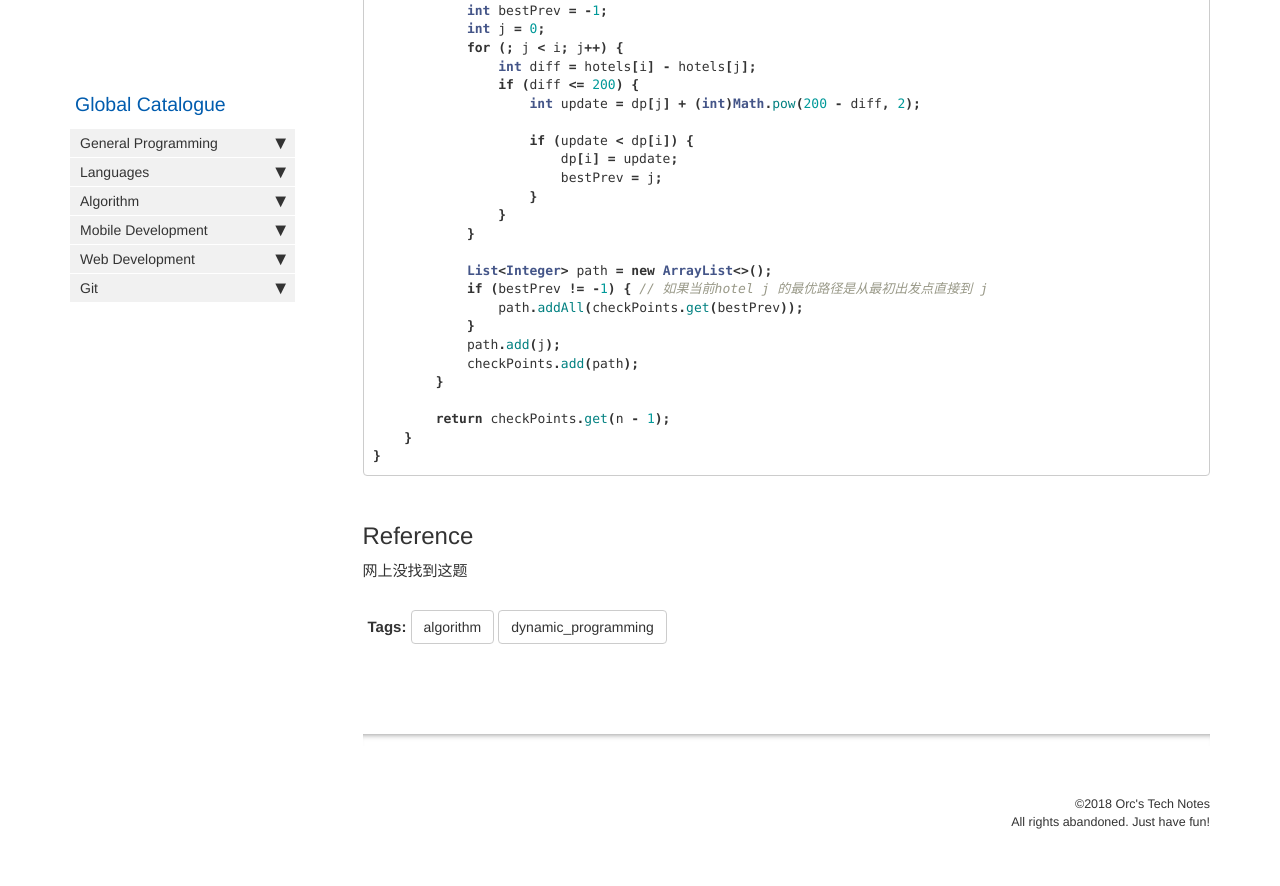
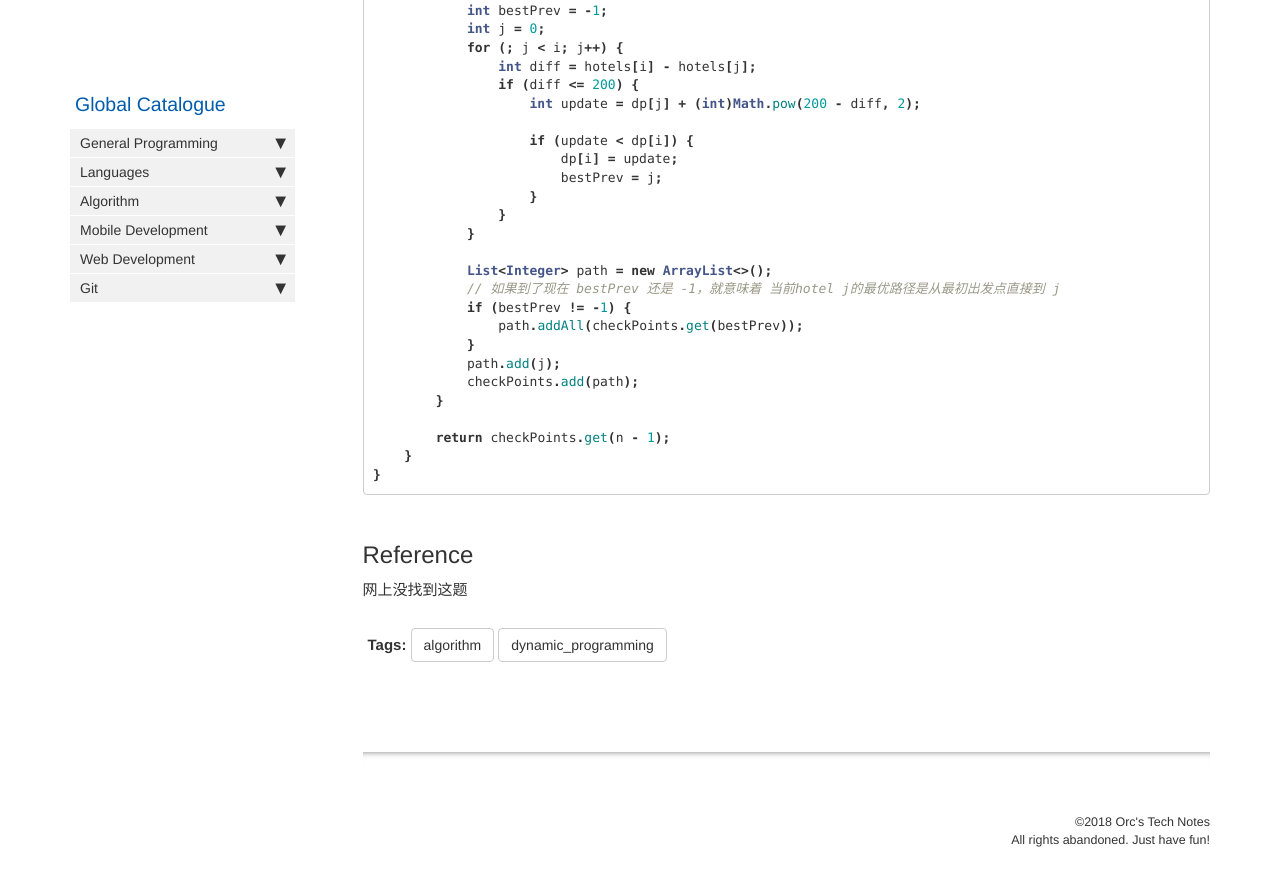
Before and after one commit to HungryOrc/hungryorc.github.io, a Jekyll site: the page built from pages/algorithm/algorithm_min_sum_penalty_along_hotels.md, in a window 1280 px wide and 900 px high, scrolled down 1830 px. Shown: the top 886 px of the window. Built offline with Jekyll 4.4.1, drawn with Linux system fonts in a browser that asks for light colours; nearby versions of some CDN libraries; comment, search, counter and statistics services are not loaded.

Commit message:
Update algorithm_min_sum_penalty_along_hotels.md

```diff
--- a/pages/algorithm/algorithm_min_sum_penalty_along_hotels.md
+++ b/pages/algorithm/algorithm_min_sum_penalty_along_hotels.md
@@ -96,7 +96,8 @@ public class Solution {
             }
 
             List<Integer> path = new ArrayList<>();
-            if (bestPrev != -1) { // 如果当前hotel j 的最优路径是从最初出发点直接到 j
+            // 如果到了现在 bestPrev 还是 -1，就意味着 当前hotel j的最优路径是从最初出发点直接到 j
+            if (bestPrev != -1) {
                 path.addAll(checkPoints.get(bestPrev));
             }
             path.add(j);
```
